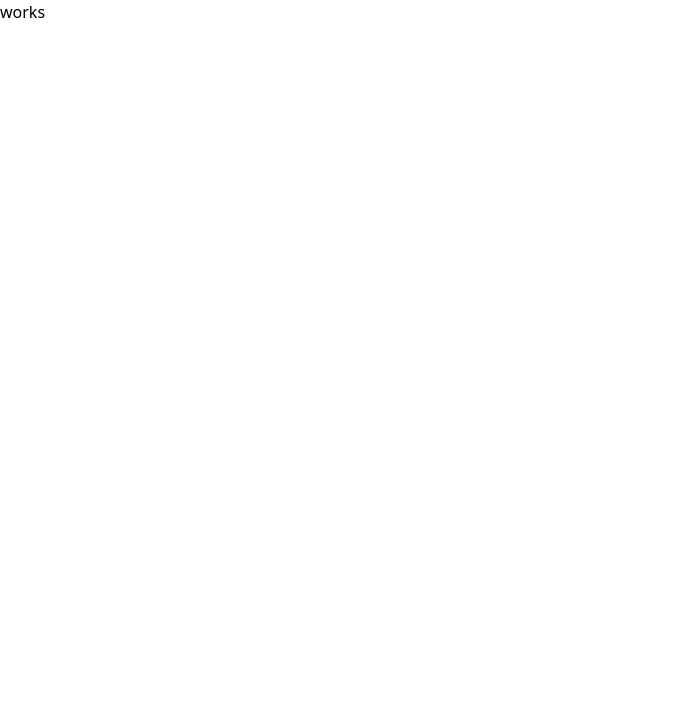
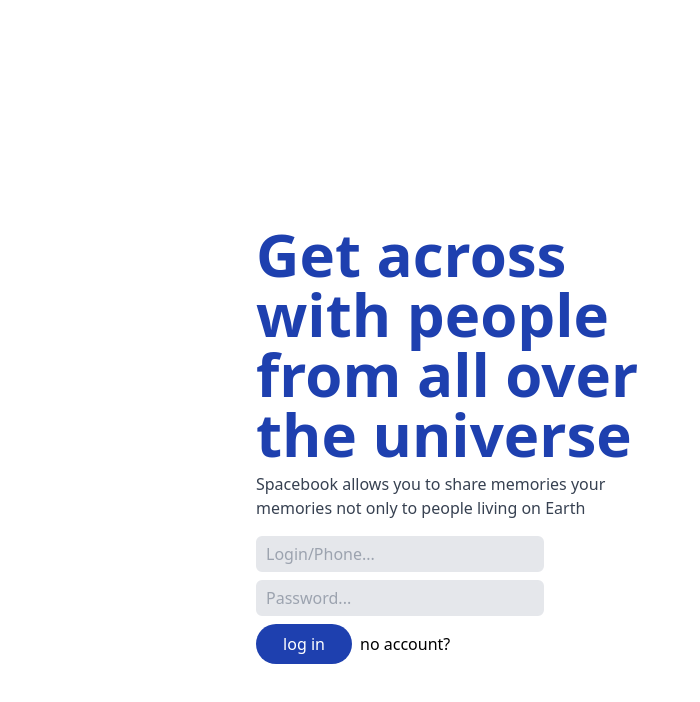
Before and after one commit to krzygrzywygrzy/spacebook-tailwind, a React (Create React App) app: page /login in a window 1280 px wide. Shown: the top 702 px of the page, without its empty margins (0-700 px from the left). Built offline with nearby package versions, Linux system fonts and the light colour scheme.

Commit message:
login page, redirecting

```diff
--- a/package.json
+++ b/package.json
@@ -7,10 +7,12 @@
     "@testing-library/jest-dom": "^5.11.4",
     "@testing-library/react": "^11.1.0",
     "@testing-library/user-event": "^12.1.10",
+    "js-cookie": "^2.2.1",
     "react": "^17.0.2",
     "react-dom": "^17.0.2",
     "react-scripts": "4.0.3",
-    "web-vitals": "^1.0.1"
+    "web-vitals": "^1.0.1",
+    "wouter": "^2.7.4"
   },
   "scripts": {
     "start": "craco start",
--- a/src/App.js
+++ b/src/App.js
@@ -1,5 +1,18 @@
+import { Route } from "wouter";
+import HomePage from "./pages/home";
+import LoginPage from "./pages/login";
+
 function App() {
-  return <div className="App">works</div>;
+  return (
+    <div className="App">
+      <Route path="/">
+        <HomePage />
+      </Route>
+      <Route path="/login">
+        <LoginPage />
+      </Route>
+    </div>
+  );
 }
 
 export default App;
--- /dev/null
+++ b/src/hooks/useGetHomePageData.js
@@ -0,0 +1,7 @@
+import React from 'react'
+
+const useGetHomePageData = () => {
+
+}
+
+export default useGetHomePageData();
--- /dev/null
+++ b/src/pages/home.js
@@ -0,0 +1,16 @@
+import React, { useEffect } from "react";
+import Cookies from "js-cookie";
+
+/**
+ * React FC that renders home page
+ */
+const HomePage = () => {
+  //check if auth cookie is present, otherwise redirect to <LoginPage/>
+  useEffect(() => {
+
+  }, []);
+
+  return <div>Home</div>;
+};
+
+export default HomePage;
--- /dev/null
+++ b/src/pages/login.js
@@ -0,0 +1,76 @@
+import React, { useState } from "react";
+import { Link, useLocation } from "wouter";
+import  Cookies  from "js-cookie";
+
+/**
+ * React FC that renders login page
+ */
+const LoginPage = () => {
+  const [login, setLogin] = useState("");
+  const [password, setPassword] = useState("");
+
+  //redirect tool
+  const [, setLocation] = useLocation();
+
+  //fetching api endpoint to get cookie jwt token
+  const handleLogIn = async () => {
+    try {
+      const query = await fetch("http://spacebook-web.herokuapp.com/login", {
+        method: "post",
+        body: JSON.stringify({ login, password }),
+        headers: {
+          "Content-Type": "application/json",
+        },
+      });
+      if (query.status === 200) {
+        const data = await query.json();
+        Cookies.set("authenticatedUser", data.token, { expires: 3 });
+        setLocation("/");
+      } else {
+        console.log(query.status);
+      }
+    } catch (err) {
+      console.log(err);
+    }
+  };
+
+  return (
+    <div className="lg:mx-64 mt-3">
+      <div className="w-96 mb-2 text-blue-800 text-6xl mt-56 select-none subpixel-antialiased font-semibold">
+        Get across with people from all over the universe
+      </div>
+      <div className="w-96 mb-4 text-gray-700">
+        Spacebook allows you to share memories your memories not only to people living on Earth
+      </div>
+      <div className="flex flex-col w-72 justify-start">
+        <input
+          type="text"
+          value={login}
+          onChange={(e) => setLogin(e.target.value)}
+          placeholder="Login/Phone..."
+          className="block focus:outline-none rounded-md bg-gray-200 p-1  mb-2 px-2 border-2 focus:border-blue-800"
+        />
+        <input
+          type="password"
+          value={password}
+          onChange={(e) => setPassword(e.target.value)}
+          placeholder="Password..."
+          className="block focus:outline-none rounded-md bg-gray-200 p-1  mb-2 px-2 border-2 focus:border-blue-800"
+        />
+        <div className="flex flex-row items-center">
+          <div
+            onClick={handleLogIn}
+            className="block focus:outline-none bg-blue-800 w-1/3 text-center py-2 text-white rounded-full cursor-pointer"
+          >
+            log in
+          </div>
+          <div className="ml-2">
+            <Link href="/register">no account?</Link>
+          </div>
+        </div>
+      </div>
+    </div>
+  );
+};
+
+export default LoginPage;
```
Also changed, not shown: 2 other files (tests, documents, lock files or other folders).
